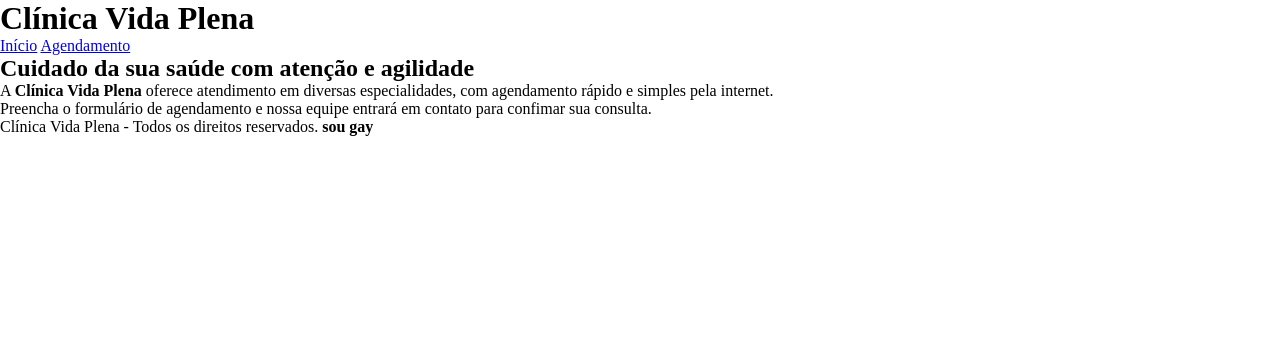
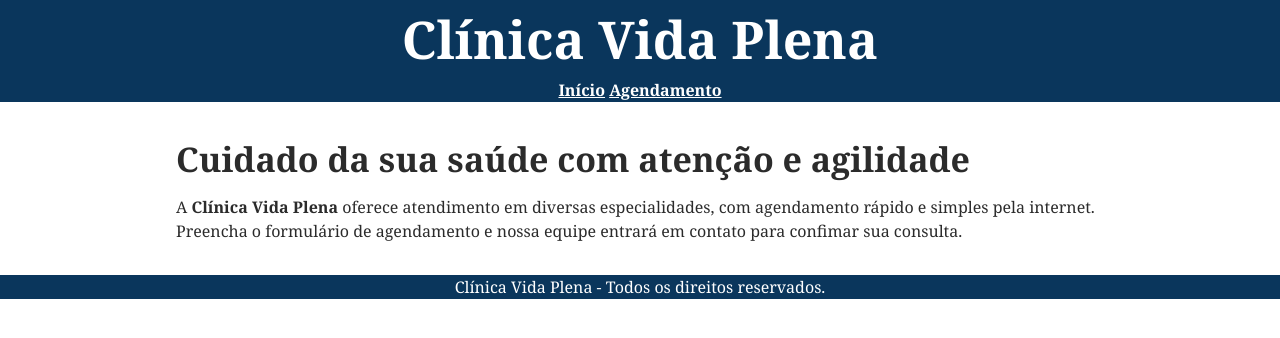
Before and after one commit to luizfneves-cloud/clinica-vida-plena-2.0, a plain HTML site: page index.html in a window 1280 px wide. Drawn offline with Linux system fonts and the light colour scheme.

Commit message:
Aplica seletores de tag: tipografia, cor base, header, nav, main e footer

```diff
--- a/index.html
+++ b/index.html
@@ -30,7 +30,7 @@
 
     <footer>
         <p>
-            Clínica Vida Plena - Todos os direitos reservados. <strong>sou gay</strong>
+            Clínica Vida Plena - Todos os direitos reservados.
         </p>
     </footer>
 </body>
--- a/style.css
+++ b/style.css
@@ -3,3 +3,49 @@
   padding: 0;
   box-sizing: border-box;
 }
+
+body {
+    font-family:Cambria, Cochin, Georgia, Times, 'Times New Roman', serif;
+    color: #2b2b2b;
+    line-height: 1.5;
+}
+
+h1 {
+    font-size: 52px;
+}
+
+h2 {
+    font-size: 34px;
+    margin-bottom: 10px;
+}
+header {
+    background-color:#0A365C;
+    color: #ffffff;
+    text-align: center;
+}
+
+footer {
+    background-color: #0A365C;
+    color: #ffffff;
+    text-align: center;
+}
+
+main {
+    max-width: 960px;
+    margin: 0 auto;
+    padding: 32px 16px;
+}
+
+nav ul {
+    list-style: none;
+}
+
+nav li {
+    display: inline-block;
+    margin: 0 16px;
+}
+
+nav a {
+    color: #ffffff;
+    font-weight: bold;
+}
```
